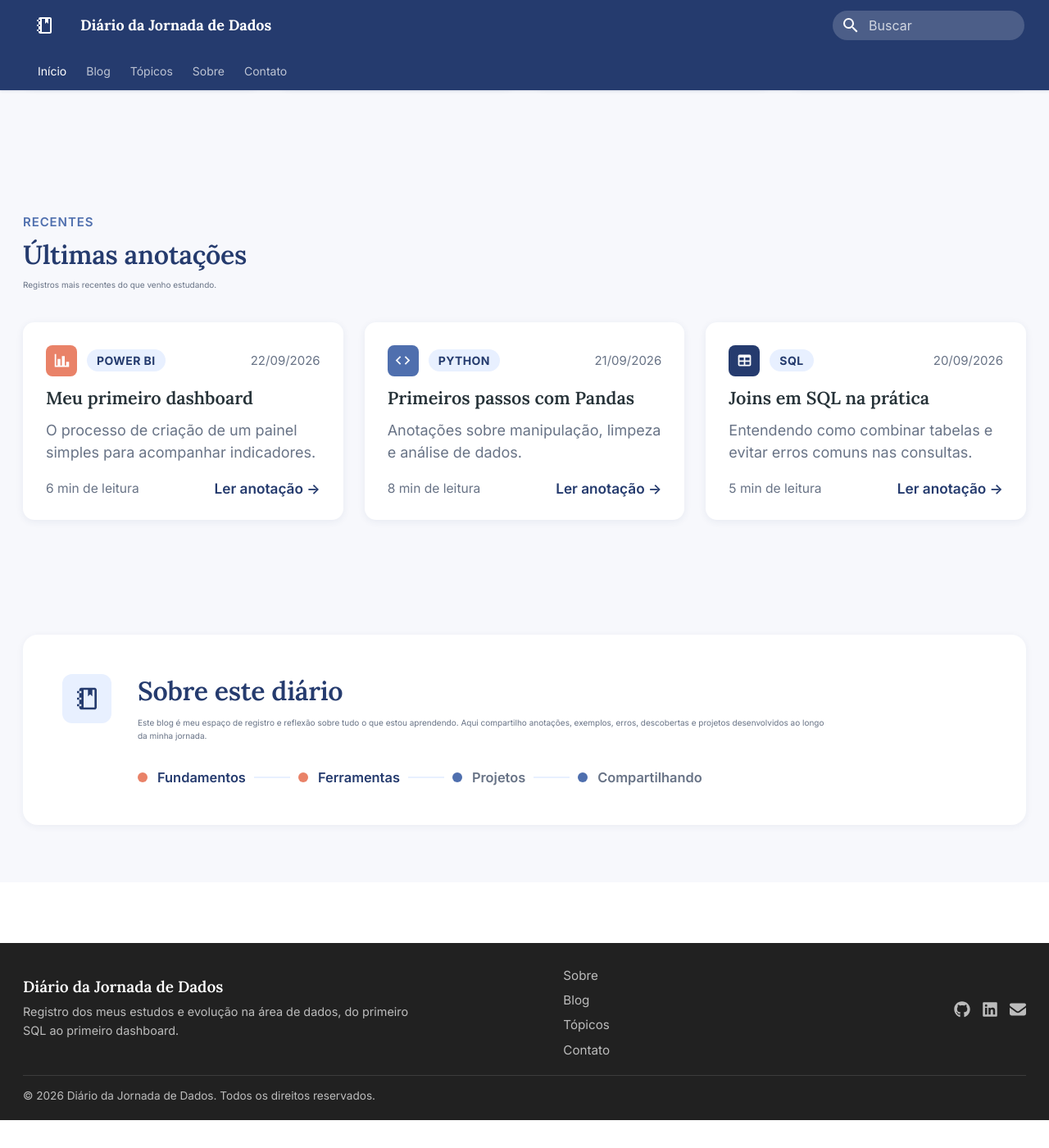
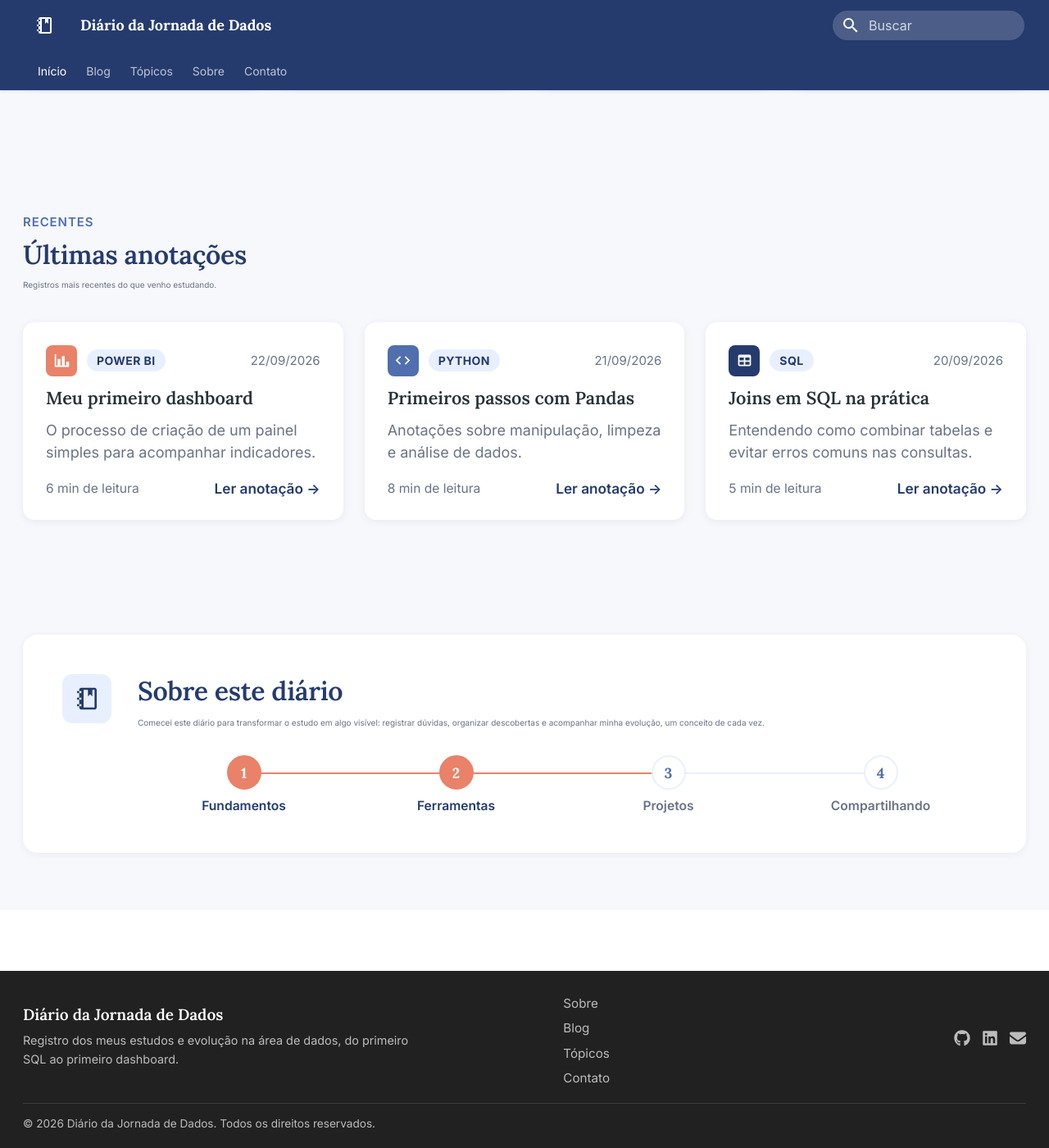
Before and after one commit to erica-luuz/diario-jornada-dados, an MkDocs documentation site: the page built from docs/index.md, in a window 1280 px wide and 1400 px high, scrolled down 1194 px. Shown: the whole window at 82% size. Built offline with MkDocs 1.6.1 and Material for MkDocs 9.7.7, drawn with Linux system fonts in a browser that asks for light colours; before the commit the page ends 2560 px from its top, so only the background shows below that.

Commit message:
Fortalece a secao Sobre e transforma a linha em stepper visual
Texto passa a ser mais autoral, no tom sugerido pela usuaria. A
sequencia Fundamentos/Ferramentas/Projetos/Compartilhando vira um
stepper com circulos numerados conectados por uma linha, destacando
as etapas ja alcancadas.

Co-Authored-By: Claude Sonnet 5 <noreply@anthropic.com>

```diff
--- a/docs/stylesheets/extra.css
+++ b/docs/stylesheets/extra.css
@@ -437,40 +437,66 @@ h1, h2, h3, h4,
 
 .diario-timeline {
   display: flex;
-  align-items: center;
-  gap: 0;
-  flex-wrap: wrap;
+  list-style: none;
+  margin: 1.6rem 0 0;
+  padding: 0;
 }
 
 .diario-timeline__step {
+  position: relative;
+  display: flex;
+  flex-direction: column;
+  align-items: center;
+  gap: 0.5rem;
+  flex: 1;
+  text-align: center;
+}
+
+.diario-timeline__step:not(:last-child)::after {
+  content: "";
+  position: absolute;
+  top: 1.05rem;
+  left: 50%;
+  width: 100%;
+  height: 2px;
+  background: var(--diario-blue-light);
+}
+
+.diario-timeline__step--active:not(:last-child)::after {
+  background: var(--diario-coral);
+}
+
+.diario-timeline__circle {
+  position: relative;
+  z-index: 1;
+  width: 2.1rem;
+  height: 2.1rem;
+  border-radius: 50%;
   display: flex;
   align-items: center;
-  gap: 0.6rem;
+  justify-content: center;
+  font-family: "Lora", Georgia, serif;
+  font-weight: 700;
+  font-size: 0.88rem;
+  background: var(--diario-card);
+  color: var(--diario-blue-medium);
+  border: 2px solid var(--diario-blue-light);
+}
+
+.diario-timeline__step--active .diario-timeline__circle {
+  background: var(--diario-coral);
+  border-color: var(--diario-coral);
+  color: #FFFFFF;
+}
+
+.diario-timeline__label {
   color: var(--diario-text-secondary);
-  font-size: 0.82rem;
+  font-size: 0.78rem;
   font-weight: 600;
 }
 
-.diario-timeline__dot {
-  width: 0.6rem;
-  height: 0.6rem;
-  border-radius: 50%;
-  background: var(--diario-blue-medium);
-}
-
-.diario-timeline__step--active .diario-timeline__dot {
-  background: var(--diario-coral);
-}
-
-.diario-timeline__step--active {
+.diario-timeline__step--active .diario-timeline__label {
   color: var(--diario-blue-deep);
-}
-
-.diario-timeline__line {
-  width: 2.2rem;
-  height: 2px;
-  background: var(--diario-blue-light);
-  margin: 0 0.5rem;
 }
 
 /* ================= Rodapé ================= */
--- a/overrides/home.html
+++ b/overrides/home.html
@@ -139,25 +139,26 @@
         <div>
           <h2 class="diario-section__title" id="sobre-titulo">Sobre este diário</h2>
           <p class="diario-about__text">
-            Este blog é meu espaço de registro e reflexão sobre tudo o que estou aprendendo. Aqui compartilho anotações, exemplos, erros, descobertas e projetos desenvolvidos ao longo da minha jornada.
+            Comecei este diário para transformar o estudo em algo visível: registrar dúvidas, organizar descobertas e acompanhar minha evolução, um conceito de cada vez.
           </p>
-          <div class="diario-timeline">
-            <div class="diario-timeline__step diario-timeline__step--active">
-              <span class="diario-timeline__dot"></span> Fundamentos
-            </div>
-            <span class="diario-timeline__line"></span>
-            <div class="diario-timeline__step diario-timeline__step--active">
-              <span class="diario-timeline__dot"></span> Ferramentas
-            </div>
-            <span class="diario-timeline__line"></span>
-            <div class="diario-timeline__step">
-              <span class="diario-timeline__dot"></span> Projetos
-            </div>
-            <span class="diario-timeline__line"></span>
-            <div class="diario-timeline__step">
-              <span class="diario-timeline__dot"></span> Compartilhando
-            </div>
-          </div>
+          <ol class="diario-timeline">
+            <li class="diario-timeline__step diario-timeline__step--active">
+              <span class="diario-timeline__circle">1</span>
+              <span class="diario-timeline__label">Fundamentos</span>
+            </li>
+            <li class="diario-timeline__step diario-timeline__step--active">
+              <span class="diario-timeline__circle">2</span>
+              <span class="diario-timeline__label">Ferramentas</span>
+            </li>
+            <li class="diario-timeline__step">
+              <span class="diario-timeline__circle">3</span>
+              <span class="diario-timeline__label">Projetos</span>
+            </li>
+            <li class="diario-timeline__step">
+              <span class="diario-timeline__circle">4</span>
+              <span class="diario-timeline__label">Compartilhando</span>
+            </li>
+          </ol>
         </div>
       </div>
     </section>
```
